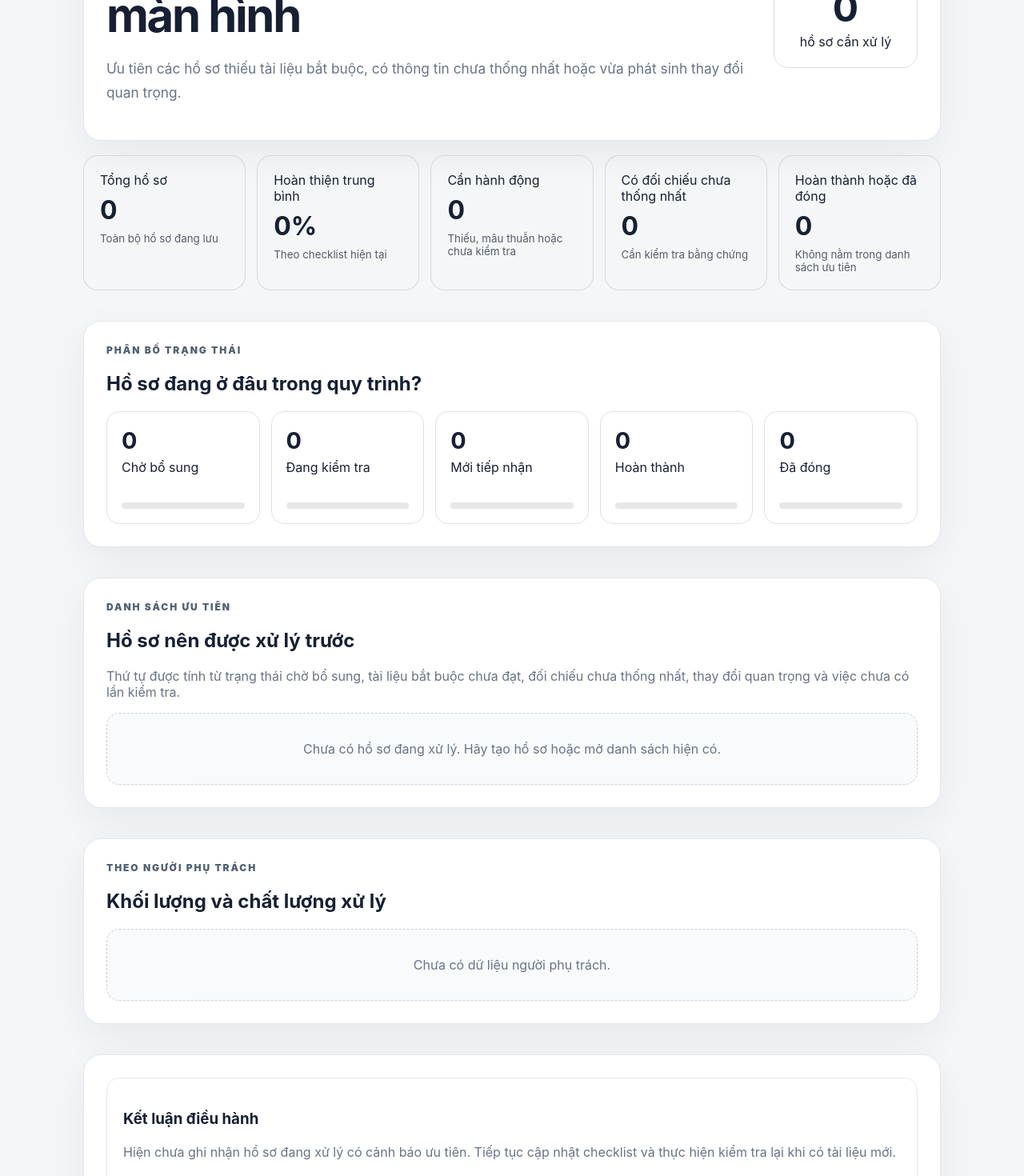
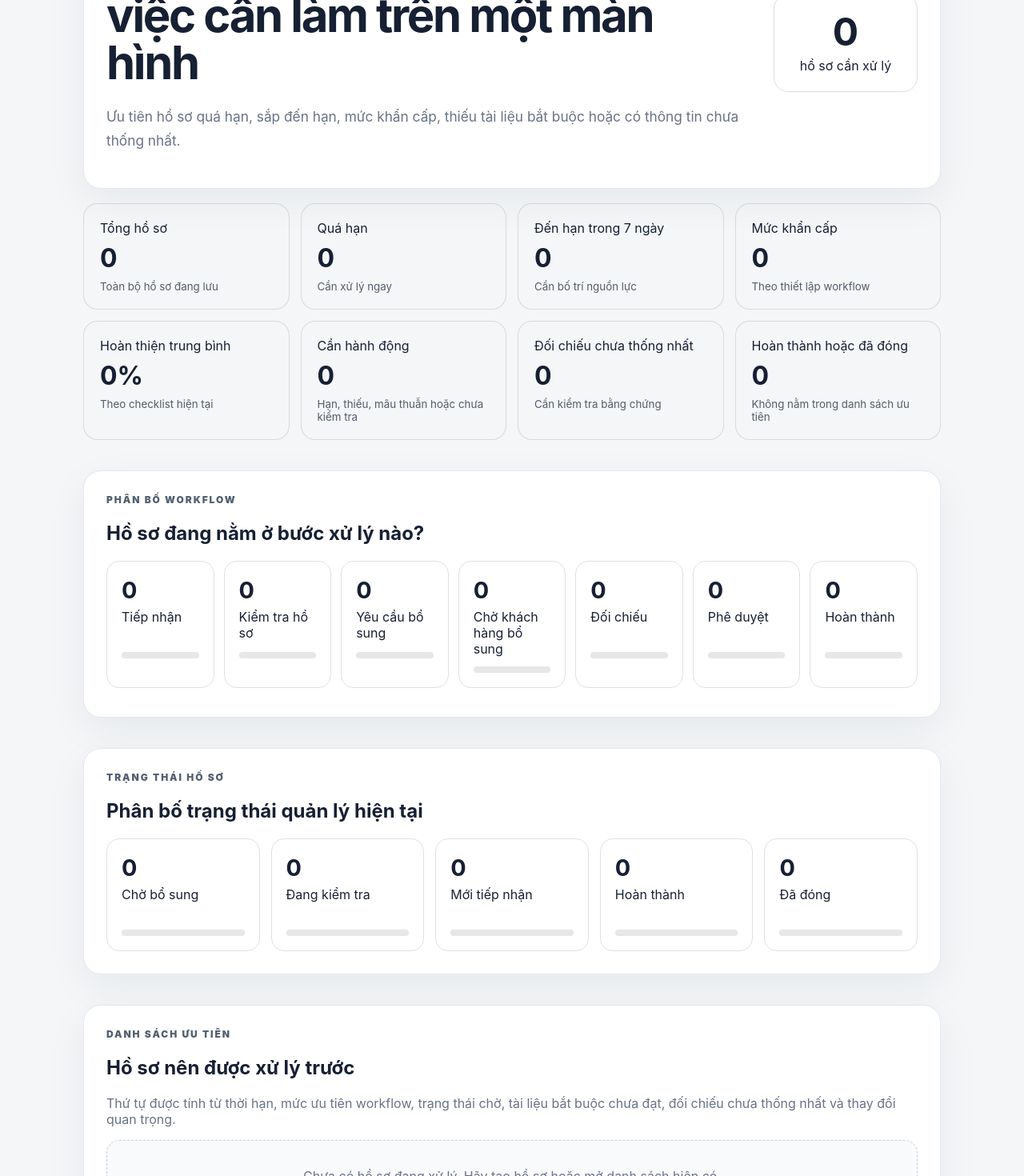
Before and after one commit to tienhqprime-hub/htl-ho-so-chuan, a Next.js app: page /dashboard in a window 1280 px wide. Shown: the part 280-1750 px from the top of the page at 80% size. Built offline with nearby package versions, Linux system fonts and the light colour scheme.

Commit message:
feat: integrate workflow deadlines into dashboard

```diff
--- a/app/dashboard/page.tsx
+++ b/app/dashboard/page.tsx
@@ -12,15 +12,23 @@ import {
   readDossiers,
   readVerificationHistory,
 } from '../../lib/dossier-storage';
+import {
+  DossierWorkflow,
+  WORKFLOW_STAGES,
+  getDeadlineState,
+  readDossierWorkflow,
+} from '../../lib/dossier-workflow';
 
 type DossierOverview = {
   dossier: Dossier;
+  workflow: DossierWorkflow;
   completion: ReturnType<typeof evaluateDossierCompletion>;
   latestVerification?: VerificationHistoryItem;
   importantChanges: number;
   inconsistentFields: number;
   priorityScore: number;
   priorityReason: string;
+  deadline: ReturnType<typeof getDeadlineState>;
 };
 
 const statusOrder = ['Chờ bổ sung', 'Đang kiểm tra', 'Mới tiếp nhận', 'Hoàn thành', 'Đã đóng'];
@@ -33,12 +41,15 @@ export default function DashboardPage() {
   const [dossiers, setDossiers] = useState<Dossier[]>([]);
   const [checklist, setChecklist] = useState<DossierChecklistItem[]>([]);
   const [history, setHistory] = useState<VerificationHistoryItem[]>([]);
+  const [workflows, setWorkflows] = useState<DossierWorkflow[]>([]);
   const [ready, setReady] = useState(false);
 
   useEffect(() => {
-    setDossiers(readDossiers());
+    const storedDossiers = readDossiers();
+    setDossiers(storedDossiers);
     setChecklist(readChecklist());
     setHistory(readVerificationHistory());
+    setWorkflows(storedDossiers.map((dossier) => readDossierWorkflow(dossier.id)));
     setReady(true);
   }, []);
 
@@ -48,15 +59,38 @@ export default function DashboardPage() {
     const completion = evaluateDossierCompletion(dossierChecklist);
     const versions = buildDossierVersions(dossierHistory);
     const latestVerification = dossierHistory[0];
+    const workflow = workflows.find((item) => item.dossierId === dossier.id) || readDossierWorkflow(dossier.id);
+    const deadline = getDeadlineState(workflow.dueDate);
     const importantChanges = versions[0]?.changes.filter((change) => change.significance === 'cao').length || 0;
     const inconsistentFields = latestVerification?.crossChecks?.filter((item) => item.status === 'KHÔNG THỐNG NHẤT').length || 0;
     const missingRequired = completion.missingRequired.length + completion.needsSupplementRequired.length;
 
     let priorityScore = 0;
     const reasons: string[] = [];
+    if (workflow.priority === 'Khẩn cấp') {
+      priorityScore += 50;
+      reasons.push('mức ưu tiên khẩn cấp');
+    } else if (workflow.priority === 'Cao') {
+      priorityScore += 30;
+      reasons.push('mức ưu tiên cao');
+    }
+    if (deadline.days !== null && deadline.days < 0) {
+      priorityScore += 60;
+      reasons.push(deadline.label.toLowerCase());
+    } else if (deadline.days !== null && deadline.days <= 3) {
+      priorityScore += 40;
+      reasons.push(`sắp đến hạn: ${deadline.label.toLowerCase()}`);
+    } else if (deadline.days !== null && deadline.days <= 7) {
+      priorityScore += 20;
+      reasons.push(`cần theo dõi hạn: ${deadline.label.toLowerCase()}`);
+    }
     if (dossier.status === 'Chờ bổ sung') {
       priorityScore += 40;
       reasons.push('đang chờ bổ sung');
+    }
+    if (workflow.stage === 'Chờ khách hàng bổ sung') {
+      priorityScore += 20;
+      reasons.push('đang chờ khách hàng');
     }
     if (missingRequired > 0) {
       priorityScore += Math.min(30, missingRequired * 8);
@@ -77,6 +111,8 @@ export default function DashboardPage() {
 
     return {
       dossier,
+      workflow,
+      deadline,
       completion,
       latestVerification,
       importantChanges,
@@ -84,18 +120,21 @@ export default function DashboardPage() {
       priorityScore,
       priorityReason: reasons.join(' · ') || 'chưa có cảnh báo ưu tiên',
     };
-  }), [dossiers, checklist, history]);
+  }), [dossiers, checklist, history, workflows]);
 
   const metrics = useMemo(() => {
     const total = overview.length;
     const averageCompletion = total
       ? overview.reduce((sum, item) => sum + item.completion.percentage, 0) / total
       : 0;
-    const needsAction = overview.filter((item) => item.priorityScore > 0 && item.dossier.status !== 'Hoàn thành' && item.dossier.status !== 'Đã đóng').length;
+    const needsAction = overview.filter((item) => item.priorityScore > 0 && item.workflow.stage !== 'Hoàn thành').length;
     const inconsistent = overview.filter((item) => item.inconsistentFields > 0).length;
-    const completed = overview.filter((item) => item.dossier.status === 'Hoàn thành' || item.dossier.status === 'Đã đóng').length;
+    const completed = overview.filter((item) => item.workflow.stage === 'Hoàn thành' || item.dossier.status === 'Đã đóng').length;
+    const overdue = overview.filter((item) => item.deadline.days !== null && item.deadline.days < 0 && item.workflow.stage !== 'Hoàn thành').length;
+    const dueSoon = overview.filter((item) => item.deadline.days !== null && item.deadline.days >= 0 && item.deadline.days <= 7 && item.workflow.stage !== 'Hoàn thành').length;
+    const urgent = overview.filter((item) => item.workflow.priority === 'Khẩn cấp' && item.workflow.stage !== 'Hoàn thành').length;
 
-    return { total, averageCompletion, needsAction, inconsistent, completed };
+    return { total, averageCompletion, needsAction, inconsistent, completed, overdue, dueSoon, urgent };
   }, [overview]);
 
   const statusCounts = useMemo(() => statusOrder.map((status) => ({
@@ -103,24 +142,30 @@ export default function DashboardPage() {
     count: dossiers.filter((item) => item.status === status).length,
   })), [dossiers]);
 
+  const workflowCounts = useMemo(() => WORKFLOW_STAGES.map((stage) => ({
+    stage,
+    count: workflows.filter((item) => item.stage === stage).length,
+  })), [workflows]);
+
   const priorityDossiers = useMemo(() => [...overview]
-    .filter((item) => item.dossier.status !== 'Hoàn thành' && item.dossier.status !== 'Đã đóng')
+    .filter((item) => item.workflow.stage !== 'Hoàn thành' && item.dossier.status !== 'Đã đóng')
     .sort((a, b) => b.priorityScore - a.priorityScore)
-    .slice(0, 8), [overview]);
+    .slice(0, 10), [overview]);
 
   const ownerStats = useMemo(() => {
-    const grouped = new Map<string, { total: number; completion: number; needsAction: number }>();
+    const grouped = new Map<string, { total: number; completion: number; needsAction: number; overdue: number }>();
     overview.forEach((item) => {
       const owner = item.dossier.owner || 'Chưa phân công';
-      const current = grouped.get(owner) || { total: 0, completion: 0, needsAction: 0 };
+      const current = grouped.get(owner) || { total: 0, completion: 0, needsAction: 0, overdue: 0 };
       current.total += 1;
       current.completion += item.completion.percentage;
       if (item.priorityScore > 0) current.needsAction += 1;
+      if (item.deadline.days !== null && item.deadline.days < 0) current.overdue += 1;
       grouped.set(owner, current);
     });
     return Array.from(grouped.entries())
       .map(([owner, value]) => ({ ...value, owner, average: value.total ? value.completion / value.total : 0 }))
-      .sort((a, b) => b.total - a.total);
+      .sort((a, b) => b.overdue - a.overdue || b.needsAction - a.needsAction || b.total - a.total);
   }, [overview]);
 
   if (!ready) {
@@ -132,7 +177,7 @@ export default function DashboardPage() {
       <header className="topbar">
         <div>
           <Link className="brand" href="/">HTL HỒ SƠ CHUẨN</Link>
-          <div className="tagline">Dashboard quản trị hồ sơ doanh nghiệp</div>
+          <div className="tagline">Dashboard điều hành hồ sơ doanh nghiệp</div>
         </div>
         <div className="actions">
           <Link className="primary secondary" href="/ho-so">Danh sách hồ sơ</Link>
@@ -142,9 +187,9 @@ export default function DashboardPage() {
 
       <section className="panel dashboardHero">
         <div>
-          <div className="eyebrow">TỔNG QUAN ĐIỀU HÀNH</div>
-          <h1>Nhìn toàn bộ hồ sơ trên một màn hình</h1>
-          <p className="leadResult muted">Ưu tiên các hồ sơ thiếu tài liệu bắt buộc, có thông tin chưa thống nhất hoặc vừa phát sinh thay đổi quan trọng.</p>
+          <div className="eyebrow">TRUNG TÂM ĐIỀU HÀNH</div>
+          <h1>Nhìn toàn bộ hồ sơ, thời hạn và việc cần làm trên một màn hình</h1>
+          <p className="leadResult muted">Ưu tiên hồ sơ quá hạn, sắp đến hạn, mức khẩn cấp, thiếu tài liệu bắt buộc hoặc có thông tin chưa thống nhất.</p>
         </div>
         <div className="heroDecision">
           <strong>{metrics.needsAction}</strong>
@@ -154,17 +199,38 @@ export default function DashboardPage() {
 
       <section className="metricGrid">
         <article className="metricCard"><span>Tổng hồ sơ</span><strong>{metrics.total}</strong><small>Toàn bộ hồ sơ đang lưu</small></article>
+        <article className="metricCard"><span>Quá hạn</span><strong>{metrics.overdue}</strong><small>Cần xử lý ngay</small></article>
+        <article className="metricCard"><span>Đến hạn trong 7 ngày</span><strong>{metrics.dueSoon}</strong><small>Cần bố trí nguồn lực</small></article>
+        <article className="metricCard"><span>Mức khẩn cấp</span><strong>{metrics.urgent}</strong><small>Theo thiết lập workflow</small></article>
         <article className="metricCard"><span>Hoàn thiện trung bình</span><strong>{formatPercent(metrics.averageCompletion)}</strong><small>Theo checklist hiện tại</small></article>
-        <article className="metricCard"><span>Cần hành động</span><strong>{metrics.needsAction}</strong><small>Thiếu, mâu thuẫn hoặc chưa kiểm tra</small></article>
-        <article className="metricCard"><span>Có đối chiếu chưa thống nhất</span><strong>{metrics.inconsistent}</strong><small>Cần kiểm tra bằng chứng</small></article>
+        <article className="metricCard"><span>Cần hành động</span><strong>{metrics.needsAction}</strong><small>Hạn, thiếu, mâu thuẫn hoặc chưa kiểm tra</small></article>
+        <article className="metricCard"><span>Đối chiếu chưa thống nhất</span><strong>{metrics.inconsistent}</strong><small>Cần kiểm tra bằng chứng</small></article>
         <article className="metricCard"><span>Hoàn thành hoặc đã đóng</span><strong>{metrics.completed}</strong><small>Không nằm trong danh sách ưu tiên</small></article>
       </section>
 
       <section className="panel">
         <div className="resultHead">
           <div>
-            <div className="eyebrow">PHÂN BỐ TRẠNG THÁI</div>
-            <h2>Hồ sơ đang ở đâu trong quy trình?</h2>
+            <div className="eyebrow">PHÂN BỐ WORKFLOW</div>
+            <h2>Hồ sơ đang nằm ở bước xử lý nào?</h2>
+          </div>
+        </div>
+        <div className="workflowGrid">
+          {workflowCounts.map((item) => (
+            <article className="statusCard" key={item.stage}>
+              <strong>{item.count}</strong>
+              <span>{item.stage}</span>
+              <div className="statusBar"><i style={{ width: `${metrics.total ? (item.count / metrics.total) * 100 : 0}%` }} /></div>
+            </article>
+          ))}
+        </div>
+      </section>
+
+      <section className="panel">
+        <div className="resultHead">
+          <div>
+            <div className="eyebrow">TRẠNG THÁI HỒ SƠ</div>
+            <h2>Phân bố trạng thái quản lý hiện tại</h2>
           </div>
         </div>
         <div className="statusGrid">
@@ -183,7 +249,7 @@ export default function DashboardPage() {
           <div>
             <div className="eyebrow">DANH SÁCH ƯU TIÊN</div>
             <h2>Hồ sơ nên được xử lý trước</h2>
-            <p className="muted">Thứ tự được tính từ trạng thái chờ bổ sung, tài liệu bắt buộc chưa đạt, đối chiếu chưa thống nhất, thay đổi quan trọng và việc chưa có lần kiểm tra.</p>
+            <p className="muted">Thứ tự được tính từ thời hạn, mức ưu tiên workflow, trạng thái chờ, tài liệu bắt buộc chưa đạt, đối chiếu chưa thống nhất và thay đổi quan trọng.</p>
           </div>
         </div>
 
@@ -192,15 +258,19 @@ export default function DashboardPage() {
         ) : (
           <div className="priorityTable">
             <div className="priorityRow priorityHeader">
-              <span>Hồ sơ</span><span>Hoàn thiện</span><span>Cảnh báo</span><span>Ưu tiên</span><span></span>
+              <span>Hồ sơ</span><span>Workflow</span><span>Thời hạn</span><span>Cảnh báo</span><span>Ưu tiên</span><span></span>
             </div>
             {priorityDossiers.map((item) => (
               <div className="priorityRow" key={item.dossier.id}>
                 <div><strong>{item.dossier.code}</strong><small>{item.dossier.name}</small><small>{item.dossier.company}</small></div>
-                <div><strong>{item.completion.percentage}%</strong><small>{item.completion.level}</small></div>
+                <div><strong>{item.workflow.stage}</strong><small>{item.workflow.priority} · Hoàn thiện {item.completion.percentage}%</small></div>
+                <div><span className={`badge ${item.deadline.tone}`}>{item.deadline.label}</span><small>{item.workflow.dueDate || 'Chưa đặt ngày'}</small></div>
                 <div><span>{item.priorityReason}</span></div>
-                <div><span className={`badge ${item.priorityScore >= 60 ? 'cao' : item.priorityScore >= 30 ? 'trung-bình' : 'thông-tin'}`}>{item.priorityScore} điểm</span></div>
-                <div><Link className="primary secondary" href={`/ho-so/${encodeURIComponent(item.dossier.id)}`}>Mở hồ sơ</Link></div>
+                <div><span className={`badge ${item.priorityScore >= 80 ? 'cao' : item.priorityScore >= 40 ? 'trung-bình' : 'thông-tin'}`}>{item.priorityScore} điểm</span></div>
+                <div className="rowActions">
+                  <Link className="primary secondary" href={`/ho-so/${encodeURIComponent(item.dossier.id)}/quy-trinh`}>Quy trình</Link>
+                  <Link className="primary secondary" href={`/ho-so/${encodeURIComponent(item.dossier.id)}`}>Hồ sơ</Link>
+                </div>
               </div>
             ))}
           </div>
@@ -211,7 +281,7 @@ export default function DashboardPage() {
         <div className="resultHead">
           <div>
             <div className="eyebrow">THEO NGƯỜI PHỤ TRÁCH</div>
-            <h2>Khối lượng và chất lượng xử lý</h2>
+            <h2>Khối lượng, chất lượng và thời hạn xử lý</h2>
           </div>
         </div>
         {!ownerStats.length ? (
@@ -222,7 +292,7 @@ export default function DashboardPage() {
               <article className="finding" key={item.owner}>
                 <h3>{item.owner}</h3>
                 <p><strong>{item.total}</strong> hồ sơ · <strong>{formatPercent(item.average)}</strong> hoàn thiện trung bình</p>
-                <p><strong>{item.needsAction}</strong> hồ sơ đang có cảnh báo cần xử lý.</p>
+                <p><strong>{item.needsAction}</strong> hồ sơ cần xử lý · <strong>{item.overdue}</strong> hồ sơ quá hạn.</p>
               </article>
             ))}
           </div>
@@ -232,10 +302,12 @@ export default function DashboardPage() {
       <section className="panel">
         <div className="finding">
           <h3>Kết luận điều hành</h3>
-          <p>{metrics.needsAction > 0
-            ? `Hiện có ${metrics.needsAction} hồ sơ cần được xem xét. Nên bắt đầu từ danh sách ưu tiên và kiểm tra trực tiếp bằng chứng của các trường chưa thống nhất trước khi ra quyết định.`
-            : 'Hiện chưa ghi nhận hồ sơ đang xử lý có cảnh báo ưu tiên. Tiếp tục cập nhật checklist và thực hiện kiểm tra lại khi có tài liệu mới.'}</p>
-          <p className="muted">Dashboard phản ánh dữ liệu đang lưu trên trình duyệt hiện tại. Điểm ưu tiên là công cụ sắp xếp công việc, không phải kết luận pháp lý hay kết luận về tính hợp lệ của hồ sơ.</p>
+          <p>{metrics.overdue > 0
+            ? `Có ${metrics.overdue} hồ sơ quá hạn và ${metrics.dueSoon} hồ sơ đến hạn trong 7 ngày. Nên xử lý hồ sơ quá hạn trước, sau đó bố trí nguồn lực cho nhóm sắp đến hạn.`
+            : metrics.needsAction > 0
+              ? `Hiện có ${metrics.needsAction} hồ sơ cần xem xét. Nên bắt đầu từ danh sách ưu tiên và kiểm tra trực tiếp bằng chứng trước khi ra quyết định.`
+              : 'Hiện chưa ghi nhận hồ sơ đang xử lý có cảnh báo ưu tiên. Tiếp tục cập nhật workflow, checklist và thời hạn khi có thay đổi.'}</p>
+          <p className="muted">Dashboard phản ánh dữ liệu đang lưu trên trình duyệt hiện tại. Điểm ưu tiên chỉ phục vụ sắp xếp công việc, không phải kết luận pháp lý hoặc kết luận về tính hợp lệ của hồ sơ.</p>
         </div>
       </section>
 
@@ -244,23 +316,25 @@ export default function DashboardPage() {
         .heroDecision { min-width: 180px; padding: 22px; border: 1px solid rgba(120,120,120,.25); border-radius: 18px; text-align: center; }
         .heroDecision strong { display: block; font-size: 3rem; line-height: 1; }
         .heroDecision span { display: block; margin-top: 8px; }
-        .metricGrid { display: grid; grid-template-columns: repeat(5, minmax(0,1fr)); gap: 14px; margin: 18px 0; }
+        .metricGrid { display: grid; grid-template-columns: repeat(4, minmax(0,1fr)); gap: 14px; margin: 18px 0; }
         .metricCard { padding: 20px; border: 1px solid rgba(120,120,120,.22); border-radius: 18px; background: rgba(255,255,255,.03); }
         .metricCard span, .metricCard small { display: block; }
         .metricCard strong { display: block; font-size: 2rem; margin: 8px 0; }
         .metricCard small { opacity: .72; }
         .statusGrid { display: grid; grid-template-columns: repeat(5, minmax(0,1fr)); gap: 14px; }
-        .statusCard { padding: 18px; border: 1px solid rgba(120,120,120,.22); border-radius: 16px; }
+        .workflowGrid { display: grid; grid-template-columns: repeat(7, minmax(120px,1fr)); gap: 12px; overflow-x: auto; padding-bottom: 8px; }
+        .statusCard { padding: 18px; border: 1px solid rgba(120,120,120,.22); border-radius: 16px; min-width: 120px; }
         .statusCard strong { display: block; font-size: 1.8rem; }
         .statusCard span { display: block; min-height: 42px; margin-top: 6px; }
         .statusBar { height: 8px; margin-top: 12px; border-radius: 999px; background: rgba(120,120,120,.18); overflow: hidden; }
         .statusBar i { display: block; height: 100%; background: currentColor; border-radius: inherit; }
         .priorityTable { display: grid; gap: 8px; }
-        .priorityRow { display: grid; grid-template-columns: 1.3fr .65fr 1.5fr .55fr auto; gap: 14px; align-items: center; padding: 14px; border: 1px solid rgba(120,120,120,.2); border-radius: 14px; }
+        .priorityRow { display: grid; grid-template-columns: 1.15fr .9fr .75fr 1.4fr .55fr auto; gap: 12px; align-items: center; padding: 14px; border: 1px solid rgba(120,120,120,.2); border-radius: 14px; }
         .priorityRow div small { display: block; margin-top: 4px; opacity: .72; }
-        .priorityHeader { font-size: .78rem; font-weight: 800; letter-spacing: .08em; text-transform: uppercase; border: 0; padding-top: 0; }
+        .priorityHeader { font-size: .76rem; font-weight: 800; letter-spacing: .06em; text-transform: uppercase; border: 0; padding-top: 0; }
+        .rowActions { display: flex; gap: 8px; flex-wrap: wrap; }
         .ownerGrid { display: grid; grid-template-columns: repeat(3, minmax(0,1fr)); gap: 14px; }
-        @media (max-width: 1000px) {
+        @media (max-width: 1100px) {
           .metricGrid, .statusGrid { grid-template-columns: repeat(2, minmax(0,1fr)); }
           .ownerGrid { grid-template-columns: repeat(2, minmax(0,1fr)); }
           .priorityHeader { display: none; }
```
